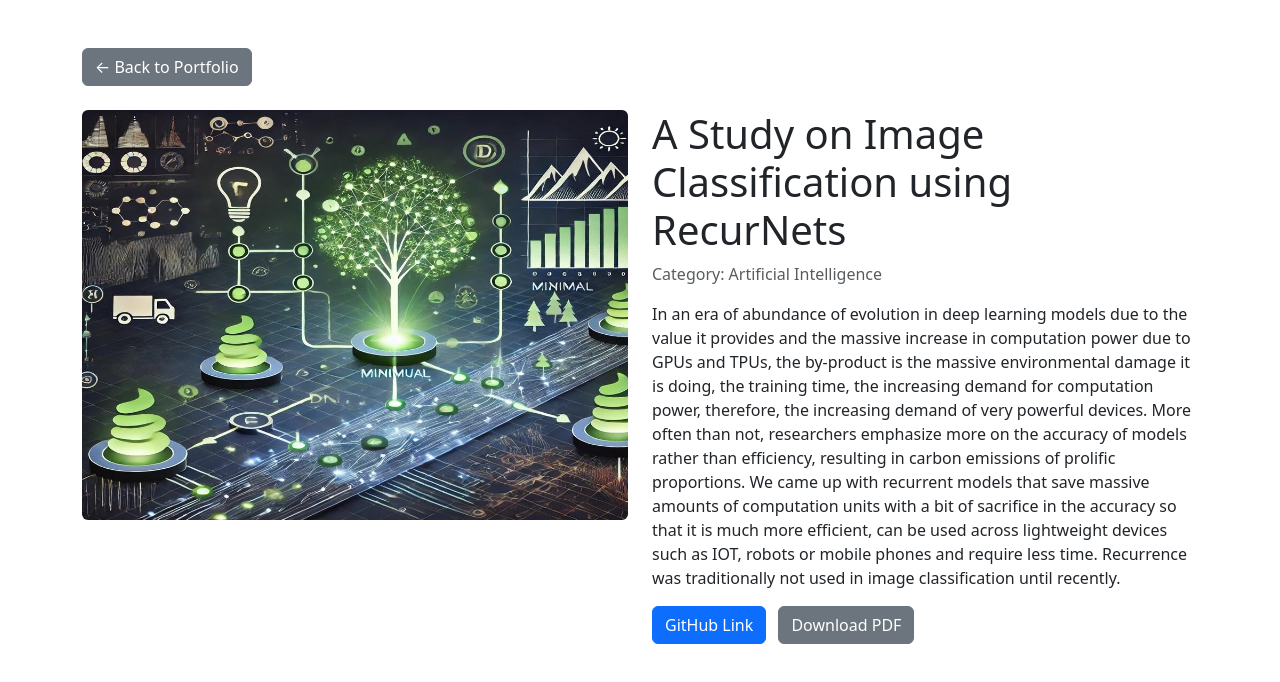
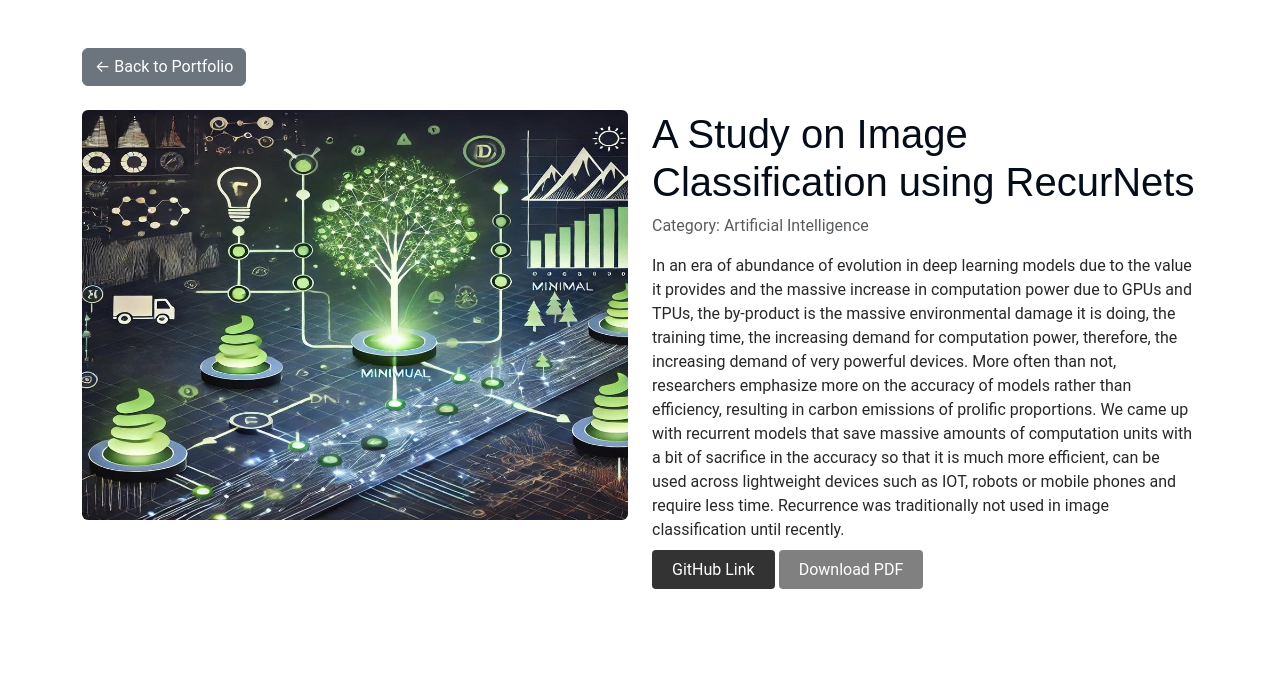
Before and after one commit to thinkGrow/portfolio2024, a plain HTML site: page portfolio-1.html in a window 1280 px wide. Drawn offline with nearby package versions, Linux system fonts and the light colour scheme.

Commit message:
Fix Button Colors on Portfolios

```diff
--- a/assets/css/main.css
+++ b/assets/css/main.css
@@ -1280,6 +1280,33 @@ section,
   height: 100%;
 }
 
+.solid-dark-button {
+  background-color: #333;
+  color: #fff;
+  border: none;
+  padding: 10px 20px;
+  border-radius: 4px;
+  font-size: 16px;
+  cursor: pointer;
+}
+
+.solid-dark-button:hover {
+  background-color: #444;
+}
+
+.solid-grey-button {
+  background-color: grey;
+  color: #fff;
+  border: none;
+  padding: 10px 20px;
+  border-radius: 4px;
+  font-size: 16px;
+  cursor: pointer;
+}
+
+.solid-grey-button:hover {
+  background-color: #0e3d4c;
+}
 
 
 /*--------------------------------------------------------------
--- a/portfolio-1.html
+++ b/portfolio-1.html
@@ -5,6 +5,7 @@
   <meta name="viewport" content="width=device-width, initial-scale=1.0">
   <title>Portfolio 1</title>
   <link href="https://cdn.jsdelivr.net/npm/bootstrap@5.3.2/dist/css/bootstrap.min.css" rel="stylesheet">
+  <link href="assets/css/main.css" rel="stylesheet">
 </head>
 <body>
 
@@ -33,8 +34,8 @@
             <!-- Buttons -->
     <div class="mt-3">
         <!-- <a href="https://github.com/yourusername/yourproject" class="btn btn-primary me-2" target="_blank">GitHub Link</a> -->
-        <a href="https://github.com/thinkGrow/recurrent-neural-network-for-image-classificatiom/tree/newBranch" class="btn btn-primary me-2" target="_blank">GitHub Link</a>
-        <a href="files/rnn thesis.pdf" class="btn btn-secondary" download>Download PDF</a>
+        <a href="https://github.com/thinkGrow/recurrent-neural-network-for-image-classificatiom/tree/newBranch" class="solid-dark-button" target="_blank">GitHub Link</a>
+        <a href="files/rnn thesis.pdf" class="solid-grey-button" target="_blank" download>Download PDF</a>
     </div>
       <!-- <a href="https://example.com/portfolio1" class="btn btn-primary" target="_blank">View Live Project</a> -->
     </div>
```
Also changed, not shown: index.html (+43 -4 lines), portfolio-2.html (+2 -1 lines), portfolio-3.html (+2 -1 lines), assets/img/5a95aa7a-6e31-48cd-b909-56c80daeaa9c.jpeg (added), 2 other files.
